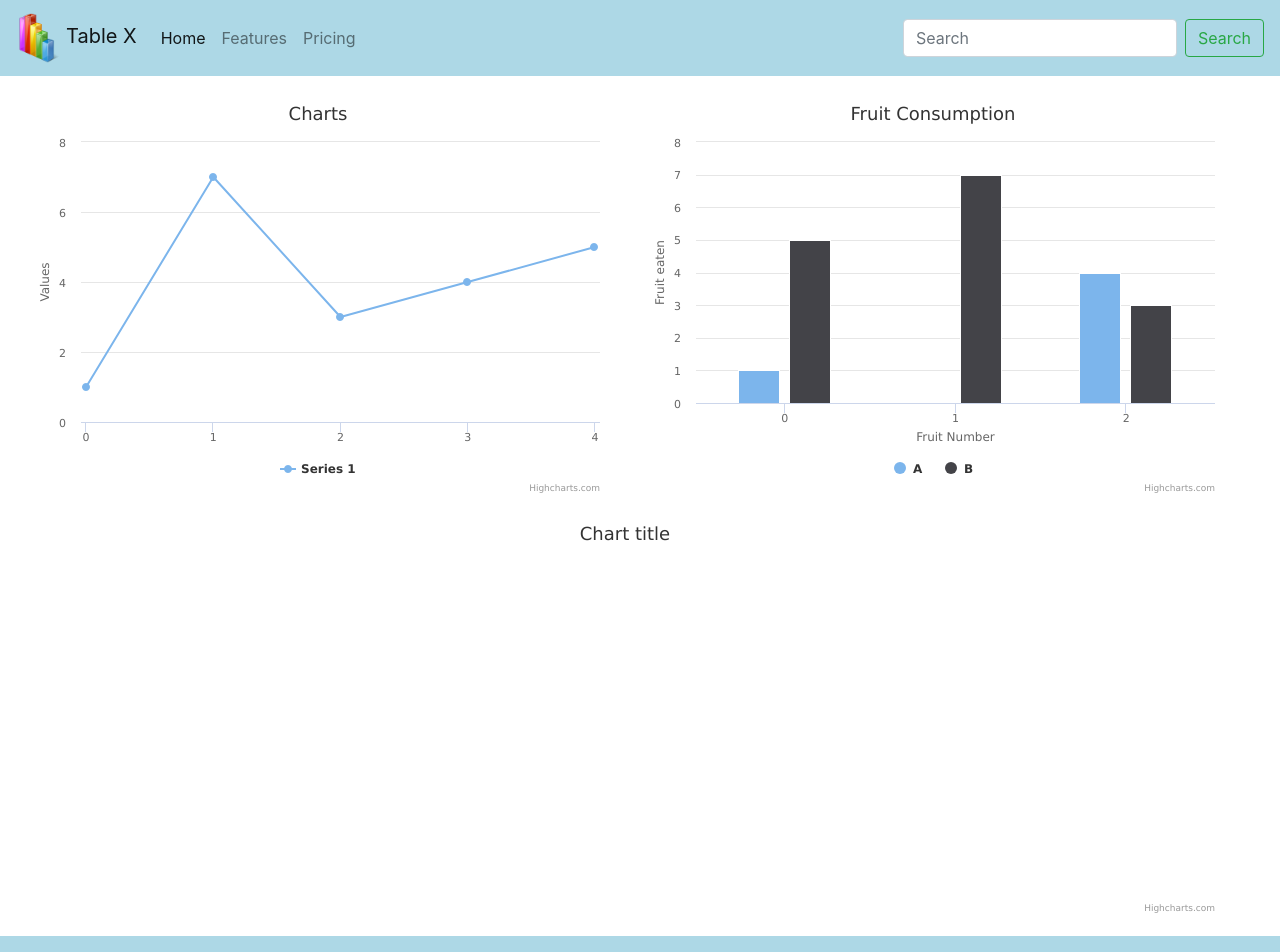
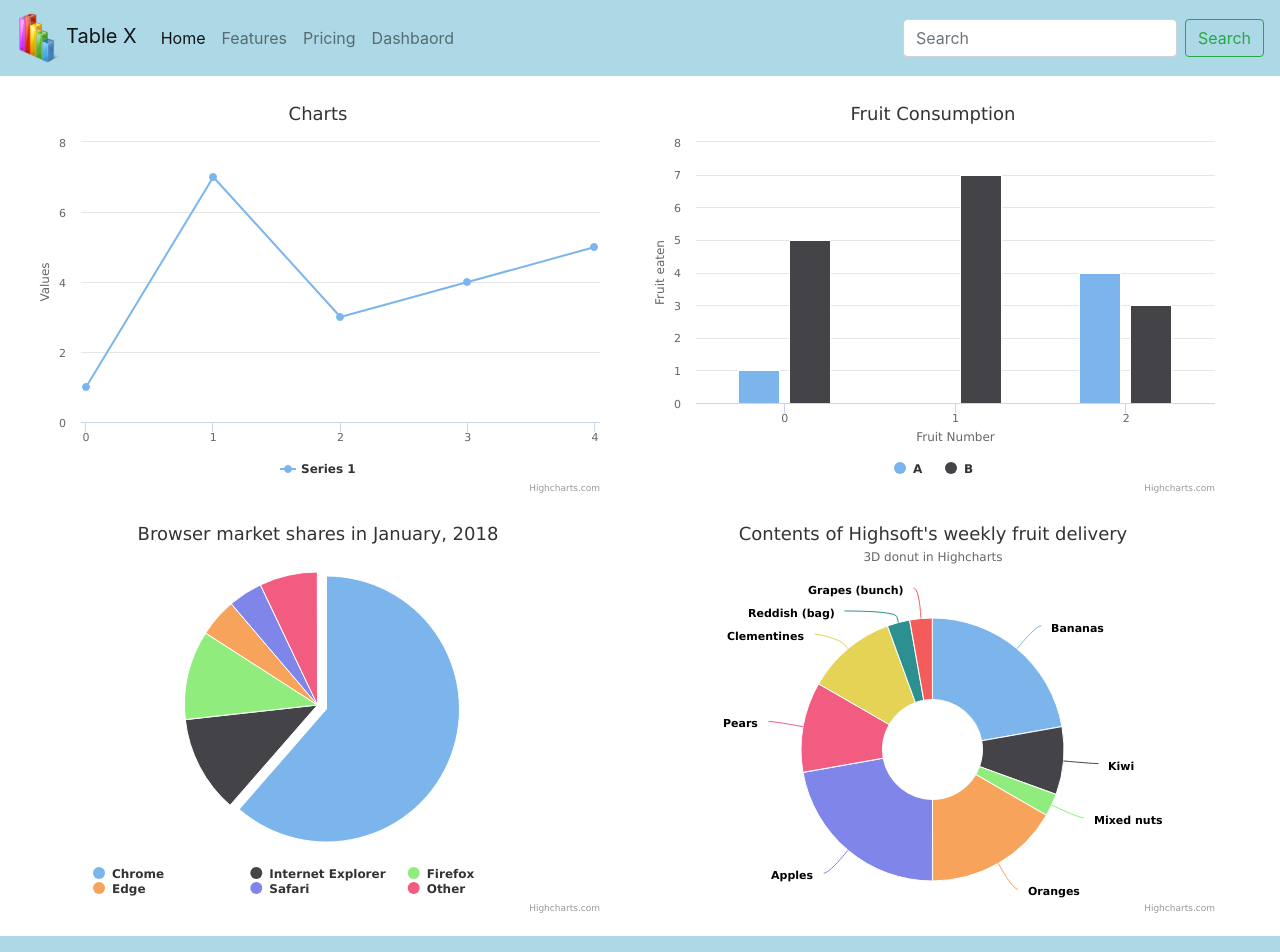
Before and after one commit to RayMiles94/data-tablex, a React (Create React App) app: page /dashbaord in a window 1280 px wide. Shown: the top 952 px of the page. Built offline with nearby package versions, Linux system fonts and the light colour scheme.

Commit message:
add four charts

```diff
--- a/src/components/Dashboard/dashboard.jsx
+++ b/src/components/Dashboard/dashboard.jsx
@@ -48,7 +48,93 @@ export default class DashBoard extends Component {
                 }]
             },
             plot: {
-
+                chart: {
+                    plotBackgroundColor: null,
+                    plotBorderWidth: null,
+                    plotShadow: false,
+                    type: 'pie'
+                },
+                title: {
+                    text: 'Browser market shares in January, 2018'
+                },
+                tooltip: {
+                    pointFormat: '{series.name}: <b>{point.percentage:.1f}%</b>'
+                },
+                accessibility: {
+                    point: {
+                        valueSuffix: '%'
+                    }
+                },
+                plotOptions: {
+                    pie: {
+                        allowPointSelect: true,
+                        cursor: 'pointer',
+                        dataLabels: {
+                            enabled: false
+                        },
+                        showInLegend: true
+                    }
+                },
+                series: [{
+                    name: 'Brands',
+                    colorByPoint: true,
+                    data: [{
+                        name: 'Chrome',
+                        y: 61.41,
+                        sliced: true,
+                        selected: true
+                    }, {
+                        name: 'Internet Explorer',
+                        y: 11.84
+                    }, {
+                        name: 'Firefox',
+                        y: 10.85
+                    }, {
+                        name: 'Edge',
+                        y: 4.67
+                    }, {
+                        name: 'Safari',
+                        y: 4.18
+                    }, {
+                        name: 'Other',
+                        y: 7.05
+                    }]
+                }]
+            },
+            donut : {
+                chart: {
+                    type: 'pie',
+                    options3d: {
+                        enabled: true,
+                        alpha: 45
+                    }
+                },
+                title: {
+                    text: 'Contents of Highsoft\'s weekly fruit delivery'
+                },
+                subtitle: {
+                    text: '3D donut in Highcharts'
+                },
+                plotOptions: {
+                    pie: {
+                        innerSize: 100,
+                        depth: 45
+                    }
+                },
+                series: [{
+                    name: 'Delivered amount',
+                    data: [
+                        ['Bananas', 8],
+                        ['Kiwi', 3],
+                        ['Mixed nuts', 1],
+                        ['Oranges', 6],
+                        ['Apples', 8],
+                        ['Pears', 4],
+                        ['Clementines', 4],
+                        ['Reddish (bag)', 1],
+                        ['Grapes (bunch)', 1]
+                    ]
+                }]
             }
         }
     }
@@ -71,10 +157,16 @@ export default class DashBoard extends Component {
                     </div>
                 </div>
                 <div className="row">
-                    <div className="col">
+                    <div className="col-6">
                         <HighchartsReact
                             highcharts={Highcharts}
                             options={this.state.plot}
+                        />
+                    </div>
+                    <div className="col-6">
+                        <HighchartsReact
+                            highcharts={Highcharts}
+                            options={this.state.donut}
                         />
                     </div>
                 </div>
--- a/src/components/header/header.jsx
+++ b/src/components/header/header.jsx
@@ -32,6 +32,9 @@ export default class Header extends Component {
                             <li className="nav-item">
                                 <Link className="nav-link" to="/pricing">Pricing</Link>
                             </li>
+                            <li className="nav-item">
+                                <Link className="nav-link" to="/dashbaord">Dashbaord</Link>
+                            </li>
                         </ul>
                         <form className="form-inline my-2 my-lg-0">
                             <input id="search" className="form-control mr-sm-2" type="search" placeholder="Search" aria-label="Search" />
```
